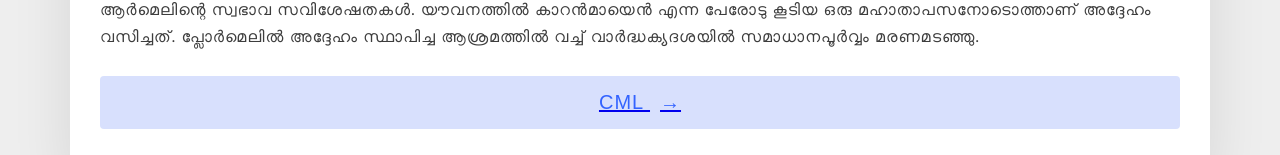
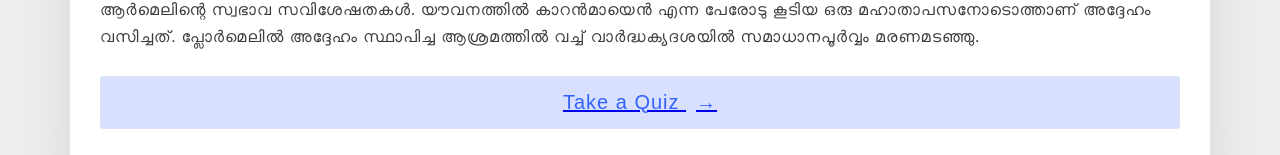
Before and after one commit to Codingwithaibal/daily, a plain HTML site: page index.html in a window 1280 px wide. Shown: the part 2055-2210 px from the top of the page. Drawn offline with Linux system fonts and the light colour scheme.

Commit message:
Update index.html

```diff
--- a/index.html
+++ b/index.html
@@ -34,7 +34,7 @@
 ബ്രിട്ടണില്‍ വളരെയധികം പ്രശസ്തിയാര്‍ജ്ജിച്ച ഒരു പുണ്യാത്മാവാണ് ആര്‍മെല്‍. അഗാധമായ ദൈവഭക്തിയും അദമ്യമായ ജ്ഞാനതൃഷ്ണയുമായിരുന്നു ആര്‍മെലിന്റെ സ്വഭാവ സവിശേഷതകള്‍. യൗവനത്തില്‍ കാറന്‍മായെന്‍ എന്ന പേരോടു കൂടിയ ഒരു മഹാതാപസനോടൊത്താണ് അദ്ദേഹം വസിച്ചത്. പ്ലോര്‍മെലില്‍ അദ്ദേഹം സ്ഥാപിച്ച ആശ്രമത്തില്‍ വച്ച് വാര്‍ദ്ധക്യദശയില്‍ സമാധാനപൂര്‍വ്വം മരണമടഞ്ഞു.
             </p>
             <a href="https://codingwithaibal.github.io/opt/">
-            <button class="card-btn">CML <span>&rarr;</span></button>
+            <button class="card-btn">Take a Quiz <span>&rarr;</span></button>
         </a>
           </div>
         </div>
```
